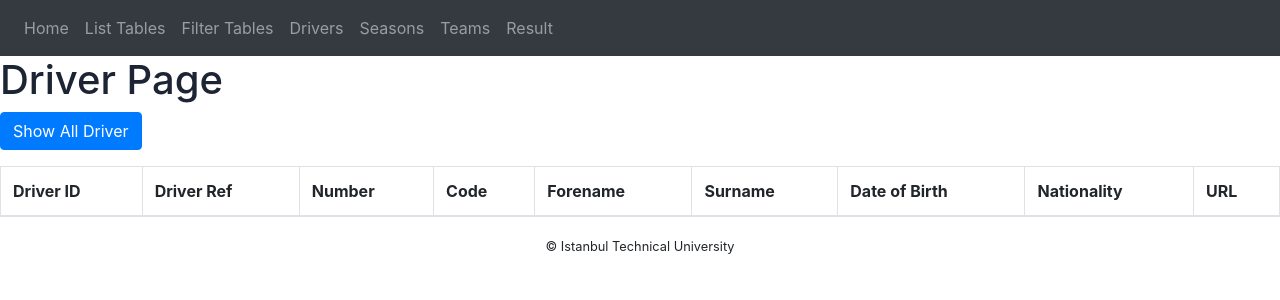
After one commit to qwertymert/Formula1-Database-blg317e-project, a Flask app: template templates/drivers.html in a window 1280 px wide. The commit adds this page. Shown: the top 300 px of the page. Run offline with Flask 3, Linux system fonts and the light colour scheme; the template is opened without the code that fills it, so the values that code supplies are empty; some libraries are stand-ins or nearby versions.

Commit message:
Pages added

```diff
--- /dev/null
+++ b/templates/drivers.html
@@ -0,0 +1,64 @@
+{% extends 'layout.html' %}
+
+{% block title %}Driver{% endblock %}
+
+{% block content %}
+  <h1>Driver Page</h1>
+
+  <!-- Button to show all pilots -->
+  <button id="showDriverButton" class="btn btn-primary">Show All Driver</button>
+
+  <!-- Table to display pilots -->
+  <table class="table table-bordered mt-3" id="pilotsTable">
+    <thead>
+      <tr>
+        <th>Driver ID</th>
+        <th>Driver Ref</th>
+        <th>Number</th>
+        <th>Code</th>
+        <th>Forename</th>
+        <th>Surname</th>
+        <th>Date of Birth</th>
+        <th>Nationality</th>
+        <th>URL</th>
+      </tr>
+    </thead>
+    <tbody>
+      <!-- Pilot data will be inserted here -->
+    </tbody>
+  </table>
+
+  <script>
+    // Function to handle button click and show all drivers
+    document.getElementById('showDriverButton').addEventListener('click', function () {
+      showAllDriver();
+    });
+
+    // Function to display all drivers (assumes data is passed from the Flask route)
+    function showAllDriver() {
+      // Fetch data from the Flask route
+      fetch('/drivers', { method: 'POST' })
+        .then(response => response.json())
+        .then(data => {
+          var tableBody = document.querySelector('#pilotsTable tbody');
+          tableBody.innerHTML = ''; // Clear existing table data
+
+          // Iterate over data and append rows to the table
+          data.forEach(function (driver) {
+            var row = tableBody.insertRow();
+            row.insertCell(0).textContent = driver.driverId;
+            row.insertCell(1).textContent = driver.driverRef;
+            row.insertCell(2).textContent = driver.number;
+            row.insertCell(3).textContent = driver.code;
+            row.insertCell(4).textContent = driver.forename;
+            row.insertCell(5).textContent = driver.surname;
+            row.insertCell(6).textContent = driver.dob;
+            row.insertCell(7).textContent = driver.nationality;
+            row.insertCell(8).textContent = driver.url;
+          });
+        })
+        .catch(error => console.error('Error:', error));
+    }
+  </script>
+
+{% endblock %}
--- a/templates/layout.html
+++ b/templates/layout.html
@@ -38,6 +38,10 @@
           <a class="nav-item nav-link" id="home" href="/">Home</a>
           <a class="nav-item nav-link" id="tables" href="/select_table">List Tables</a>
           <a class="nav-item nav-link" id="tables" href="/filter_table">Filter Tables</a>
+          <a class="nav-item nav-link" id="tables" href="/drivers">Drivers</a>
+          <a class="nav-item nav-link" id="tables" href="/seasons">Seasons</a>
+          <a class="nav-item nav-link" id="tables" href="/teams">Teams</a>
+          <a class="nav-item nav-link" id="tables" href="/results">Result</a>
         </div>
       </div>
     </nav>
```
Also changed, not shown: templates/circuits.html (added), templates/result.html (added), templates/seasons.html (added), templates/teams.html (added).
